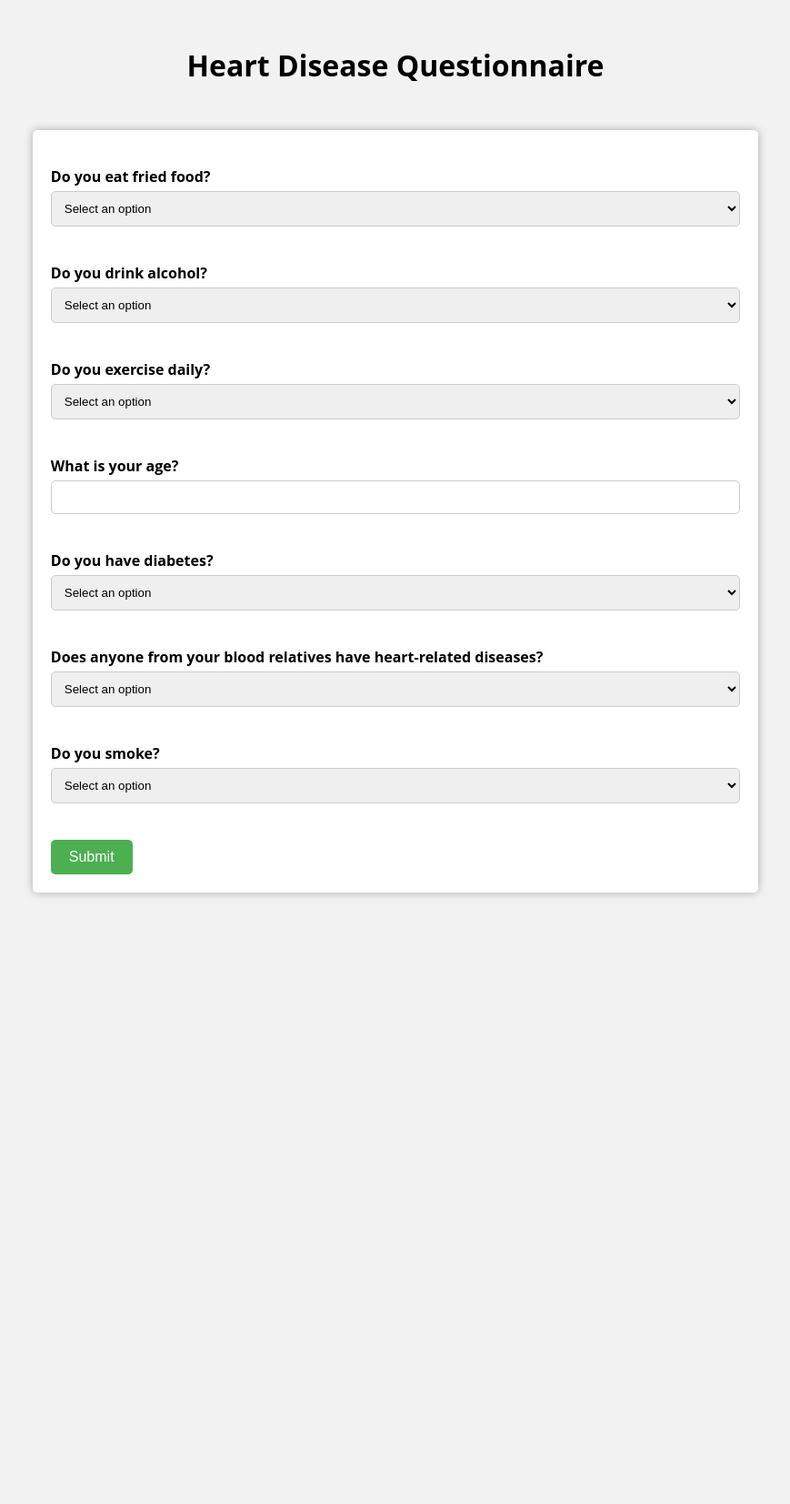
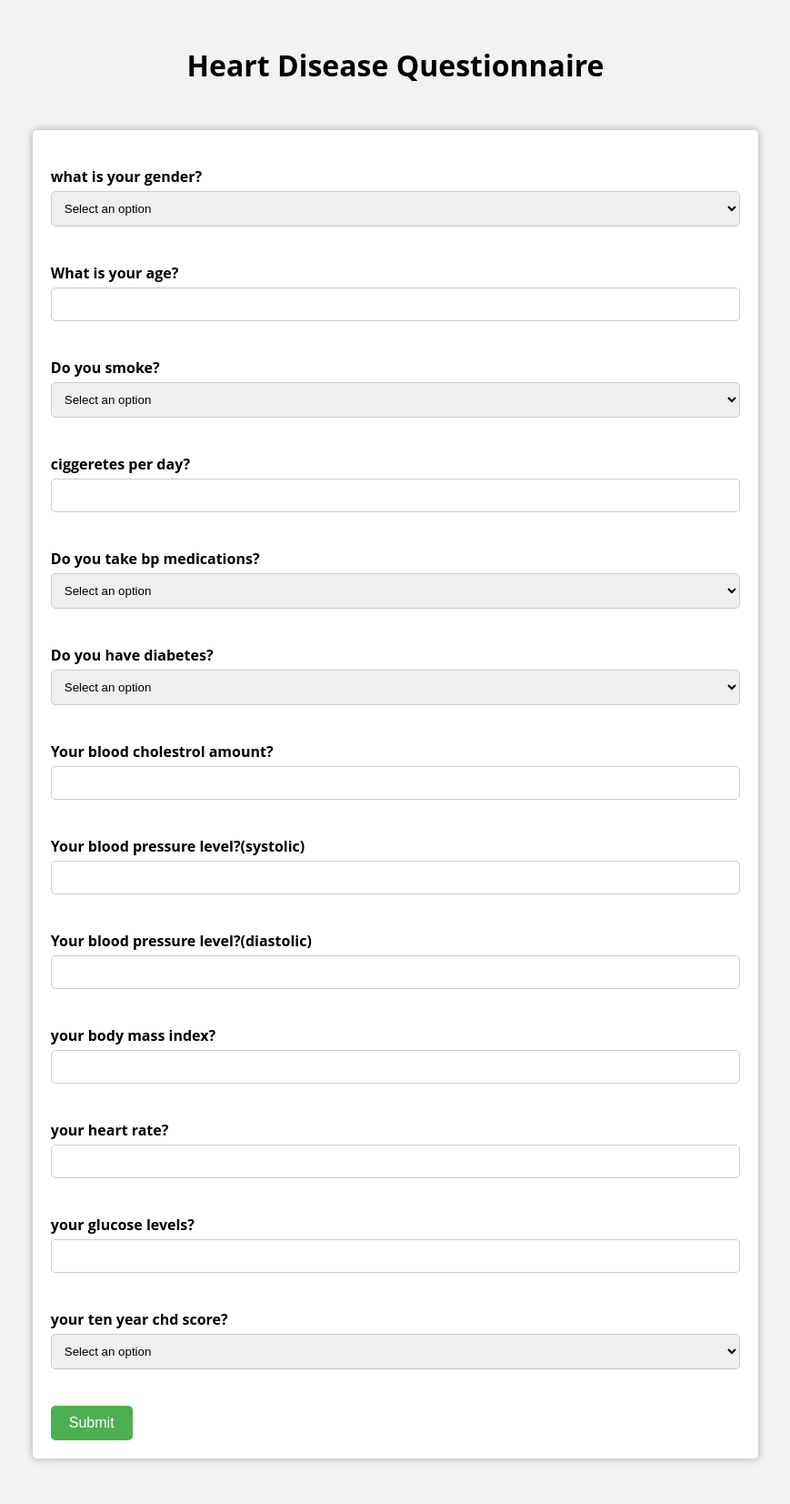
Before and after one commit to TtvTooSmart/minor_project, a Python web app: template templates/index.html in a window 1280 px wide. Shown: the whole page at 91% size, without its empty margins (205-1074 px from the left). Before the commit the page ends 985 px from the top, so only its background shows below. Run offline with Jinja, Linux system fonts and the light colour scheme; the template is opened without the code that fills it, so the values that code supplies are empty; some web fonts are replaced.

Commit message:
added some cool code

```diff
--- a/templates/index.html
+++ b/templates/index.html
@@ -8,29 +8,33 @@
   <body>
     <h1>Heart Disease Questionnaire</h1>
     <form action="http://127.0.0.1:5000/submit" method="post" id = "data_form">
-    <label for="fried-food">Do you eat fried food?</label>
-    <select id="fried-food" name="fried-food" required>
+
+      <label for="gender">what is your gender?</label>
+      <select id="gender" name="gender" required>
+        <option value="">Select an option</option>
+        <option value="male">Yes</option>
+        <option value="female">No</option>
+      </select><br>
+
+      <label for="age">What is your age?</label>
+      <input type="number" id="age" name="age" required><br>
+
+      <label for="smoking">Do you smoke?</label>
+      <select id="smoking" name="smoking" required>
         <option value="">Select an option</option>
         <option value="yes">Yes</option>
         <option value="no">No</option>
       </select><br>
 
-    <label for="alcohol">Do you drink alcohol?</label>
-    <select id="alcohol" name="alcohol" required>
+      <label for="cigspd">ciggeretes per day?</label>
+      <input type="number" id="cigspd" name="cigspd" required><br>
+
+      <label for="bpmeds">Do you take bp medications?</label>
+      <select id="bpmeds" name="bpmeds" required>
         <option value="">Select an option</option>
         <option value="yes">Yes</option>
         <option value="no">No</option>
       </select><br>
-
-    <label for="exercise">Do you exercise daily?</label>
-    <select id="exercise" name="exercise" required>
-      <option value="">Select an option</option>
-      <option value="yes">Yes</option>
-      <option value="no">No</option>
-    </select><br>
-
-    <label for="age">What is your age?</label>
-    <input type="number" id="age" name="age" required><br>
 
       <label for="diabetes">Do you have diabetes?</label>
       <select id="diabetes" name="diabetes" required>
@@ -39,19 +43,31 @@
         <option value="no">No</option>
       </select><br>
 
-    <label for="family-history">Does anyone from your blood relatives have heart-related diseases?</label>
-    <select id="family-history" name="family-history" required>
+      <label for="totChol">Your blood cholestrol amount?</label>
+      <input type="number" id="totChol" name="totChol" required><br>
+
+    <label for="sysBP">Your blood pressure level?(systolic)</label>
+    <input type="number" id="sysBP" name="sysBP" required><br>
+
+    <label for="diaBP">Your blood pressure level?(diastolic)</label>
+    <input type="number" id="diaBP" name="diaBP" required><br>
+
+    <label for="BMI">your body mass index?</label>
+    <input type="number" id="BMI" name="BMI" required><br>
+
+    <label for="heart-rate">your heart rate?</label>
+    <input type="number" id="heart-rate" name="heart-rate" required><br>
+
+    <label for="gluclvl">your glucose levels?</label>
+    <input type="number" id="gluclvl" name="gluclvl" required><br>
+
+    <label for="tenchd">your ten year chd score?</label>
+    <select id="tenchd" name="tenchd" required>
       <option value="">Select an option</option>
       <option value="yes">Yes</option>
       <option value="no">No</option>
     </select><br>
 
-    <label for="smoking">Do you smoke?</label>
-    <select id="smoking" name="smoking" required>
-      <option value="">Select an option</option>
-      <option value="yes">Yes</option>
-      <option value="no">No</option>
-    </select><br>
 
     <input type="submit" value="Submit" id = "btn">
   </form>
```
Also changed, not shown: server.py (+100 -87 lines), 1 other file. Lines whose indentation alone changed are shown as unchanged.
